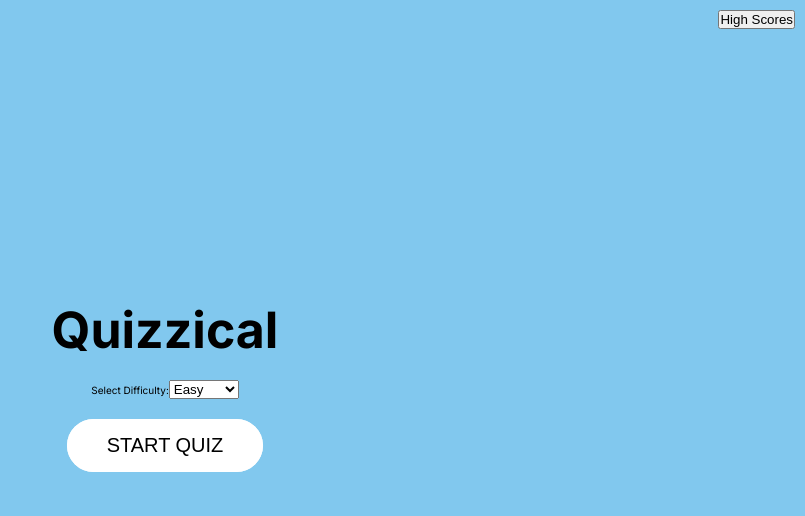
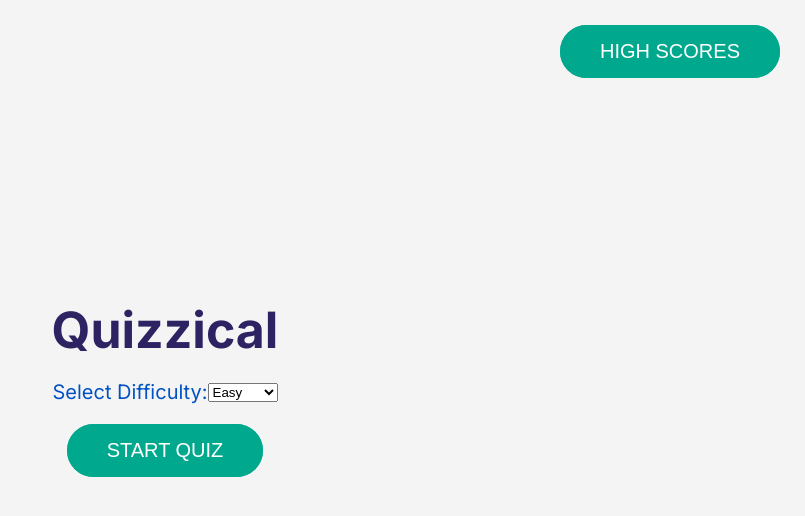
Before and after one commit to localhostwiththemost/react-quiz, a React (Vite) app: page / in a window 1280 px wide. Shown: the top 516 px of the page, without its empty margins (475-1280 px from the left). Built offline with nearby package versions, Linux system fonts and the light colour scheme.

Commit message:
Added logic that replaces HTML character codes for quotes with actual quotes to avoid querySelector bug

```diff
--- a/src/Answers.jsx
+++ b/src/Answers.jsx
@@ -10,7 +10,12 @@ function Answers(props) {
       ...props.question.incorrect_answers,
       props.question.correct_answer,
     ];
-    setShuffledAnswers(answersArr.sort(() => Math.random() - 0.5));
+
+    const processedAnswers = answersArr.map((answer) =>
+      answer.replace(/&quot;/g, "'").replace(/&#039;/g, "'")
+    );
+
+    setShuffledAnswers(processedAnswers.sort(() => Math.random() - 0.5));
   }, [props.question]);
 
   const handleAnswerClick = (answer) => {
--- a/src/Loader.jsx
+++ b/src/Loader.jsx
@@ -11,7 +11,7 @@ const override = css`
 
 function Loader() {
   let [loading, setLoading] = useState(true);
-  let [color, setColor] = useState("#006bbd");
+  let [color, setColor] = useState("#0052c4");
 
   return (
     <DotLoader
--- a/src/Quiz.jsx
+++ b/src/Quiz.jsx
@@ -33,8 +33,23 @@ function Quiz({ difficulty }) {
     );
     const data = await res.json();
     setLoading(false);
-    setQuestions(data.results);
-    console.log(data.results);
+
+    const processedQuestions = data.results.map((question) => {
+      const processedQuestion = {
+        ...question,
+        question: question.question
+          .replace(/&quot;/g, "'")
+          .replace(/&#039;/g, "'"),
+        incorrect_answers: question.incorrect_answers.map((answer) =>
+          answer.replace(/&quot;/g, '"')
+        ),
+        correct_answer: question.correct_answer.replace(/&quot;/g, '"'),
+      };
+      return processedQuestion;
+    });
+
+    setQuestions(processedQuestions);
+    //console.log(processedQuestions);
   };
 
   useEffect(() => {
@@ -132,7 +147,7 @@ function Quiz({ difficulty }) {
               <div className="btn-container">
                 {!quizComplete ? (
                   <button
-                    className="btn-main btn-main__white btn-main__animated"
+                    className="btn-main btn-main__green btn-main__animated"
                     onClick={checkAnswers}
                   >
                     Check Answers
@@ -143,7 +158,7 @@ function Quiz({ difficulty }) {
                       You scored {score}/{questions.length} correct answers
                     </h2>
                     <button
-                      className="btn-main btn-main__white btn-main__animated"
+                      className="btn-main btn-main__green btn-main__animated"
                       onClick={resetQuiz}
                     >
                       Play Again
--- a/src/StartPage.jsx
+++ b/src/StartPage.jsx
@@ -41,7 +41,10 @@ function StartPage({ onDifficultyChange, difficulty }) {
 
   return (
     <div className="start-page">
-      <button className="highscore-btn" onClick={openModal}>
+      <button
+        className="highscore-btn btn-main btn-main__green btn-main__animated"
+        onClick={openModal}
+      >
         High Scores
       </button>
       {showModal ? (
@@ -61,7 +64,9 @@ function StartPage({ onDifficultyChange, difficulty }) {
           <h1>Quizzical</h1>
         </div>
         <div className="select-container">
-          <label htmlFor="difficulty-select">Select Difficulty:</label>
+          <label htmlFor="difficulty-select" className="difficulty-label">
+            Select Difficulty:
+          </label>
           <select
             id="difficulty-select"
             value={difficulty}
@@ -75,7 +80,7 @@ function StartPage({ onDifficultyChange, difficulty }) {
 
         <div className="btn-container">
           <button
-            className="btn-main btn-main__white btn-main__animated"
+            className="btn-main btn-main__green btn-main__animated"
             onClick={goToQuiz}
           >
             Start Quiz
--- a/src/sass/abstracts/_variables.scss
+++ b/src/sass/abstracts/_variables.scss
@@ -2,6 +2,11 @@
 $color-black: #000;
 $color-grey-dark: #000;
 $color-white: #fff;
+$color-off-white: #f4f4f4;
+
+$color-navy-blue: #2d2363;
+$color-royal-blue: #0052c4;
+$color-emerald-green: #00a98d;
 
 // FONT
 $default-font-size: 1.6rem;
--- a/src/sass/base/_base.scss
+++ b/src/sass/base/_base.scss
@@ -47,5 +47,5 @@ html {
 
 body {
   font-family: "Inter", sans-serif;
-  background-color: #81c8ee;
+  background-color: $color-off-white;
 }
--- a/src/sass/components/_button.scss
+++ b/src/sass/components/_button.scss
@@ -18,7 +18,7 @@
 }
 
 .icon-container ion-icon:hover {
-  color: yellow;
+  color: $color-emerald-green;
 }
 
 // MAIN CTA BUTTON
@@ -39,7 +39,7 @@
     // Change for the <button> element
     border: none;
     cursor: pointer;
-    color: $color-black;
+    color: $color-white;
     white-space: nowrap;
   }
 
@@ -78,12 +78,12 @@
     box-shadow: 0 0.5rem 1rem rgba($color-black, 0.2); /*When the button is active, we want the shadow to look smaller on the y-axis to make it look like the button is closer to the page, further from user; less blur as well*/
   }
 
-  &__white {
-    background-color: $color-white;
-    color: $color-grey-dark;
+  &__green {
+    background-color: $color-emerald-green;
+    color: $color-white;
 
     &::after {
-      background-color: $color-white;
+      background-color: $color-emerald-green;
     }
   }
 
--- a/src/sass/layout/_start.scss
+++ b/src/sass/layout/_start.scss
@@ -4,8 +4,8 @@
 
 .highscore-btn {
   position: absolute;
-  top: 10px;
-  right: 10px;
+  top: 25px;
+  right: 25px;
   cursor: pointer;
 }
 
@@ -18,4 +18,10 @@
   justify-content: center;
   align-items: center;
   font-size: 2.5rem;
+  color: $color-navy-blue;
 }
+
+.difficulty-label {
+  font-size: 2rem;
+  color: $color-royal-blue;
+}
--- a/src/sass/main.css
+++ b/src/sass/main.css
@@ -32,7 +32,7 @@ html {
 
 body {
   font-family: "Inter", sans-serif;
-  background-color: #81c8ee;
+  background-color: #f4f4f4;
 }
 
 .btn-container {
@@ -55,7 +55,7 @@ body {
 }
 
 .icon-container ion-icon:hover {
-  color: yellow;
+  color: #00a98d;
 }
 
 .btn-main, .btn-main:link, .btn-main:visited {
@@ -71,7 +71,7 @@ body {
   font-size: 2rem;
   border: none;
   cursor: pointer;
-  color: #000;
+  color: #fff;
   white-space: nowrap;
 }
 .btn-main:hover {
@@ -96,12 +96,12 @@ body {
   -webkit-box-shadow: 0 0.5rem 1rem rgba(0, 0, 0, 0.2);
   box-shadow: 0 0.5rem 1rem rgba(0, 0, 0, 0.2); /*When the button is active, we want the shadow to look smaller on the y-axis to make it look like the button is closer to the page, further from user; less blur as well*/
 }
-.btn-main__white {
-  background-color: #fff;
-  color: #000;
+.btn-main__green {
+  background-color: #00a98d;
+  color: #fff;
 }
-.btn-main__white::after {
-  background-color: #fff;
+.btn-main__green::after {
+  background-color: #00a98d;
 }
 .btn-main::after {
   /*We're adding an element that looks exactly like the btn we already have, but we put it behind the button, when hovered out this hidden psuedo element goes back behind the btn*/
@@ -229,8 +229,8 @@ body {
 
 .highscore-btn {
   position: absolute;
-  top: 10px;
-  right: 10px;
+  top: 25px;
+  right: 25px;
   cursor: pointer;
 }
 
@@ -243,6 +243,12 @@ body {
   justify-content: center;
   align-items: center;
   font-size: 2.5rem;
+  color: #2d2363;
+}
+
+.difficulty-label {
+  font-size: 2rem;
+  color: #0052c4;
 }
 
 .quiz-container {
```
Also changed, not shown: 1 other file (tests, documents, lock files or other folders).
